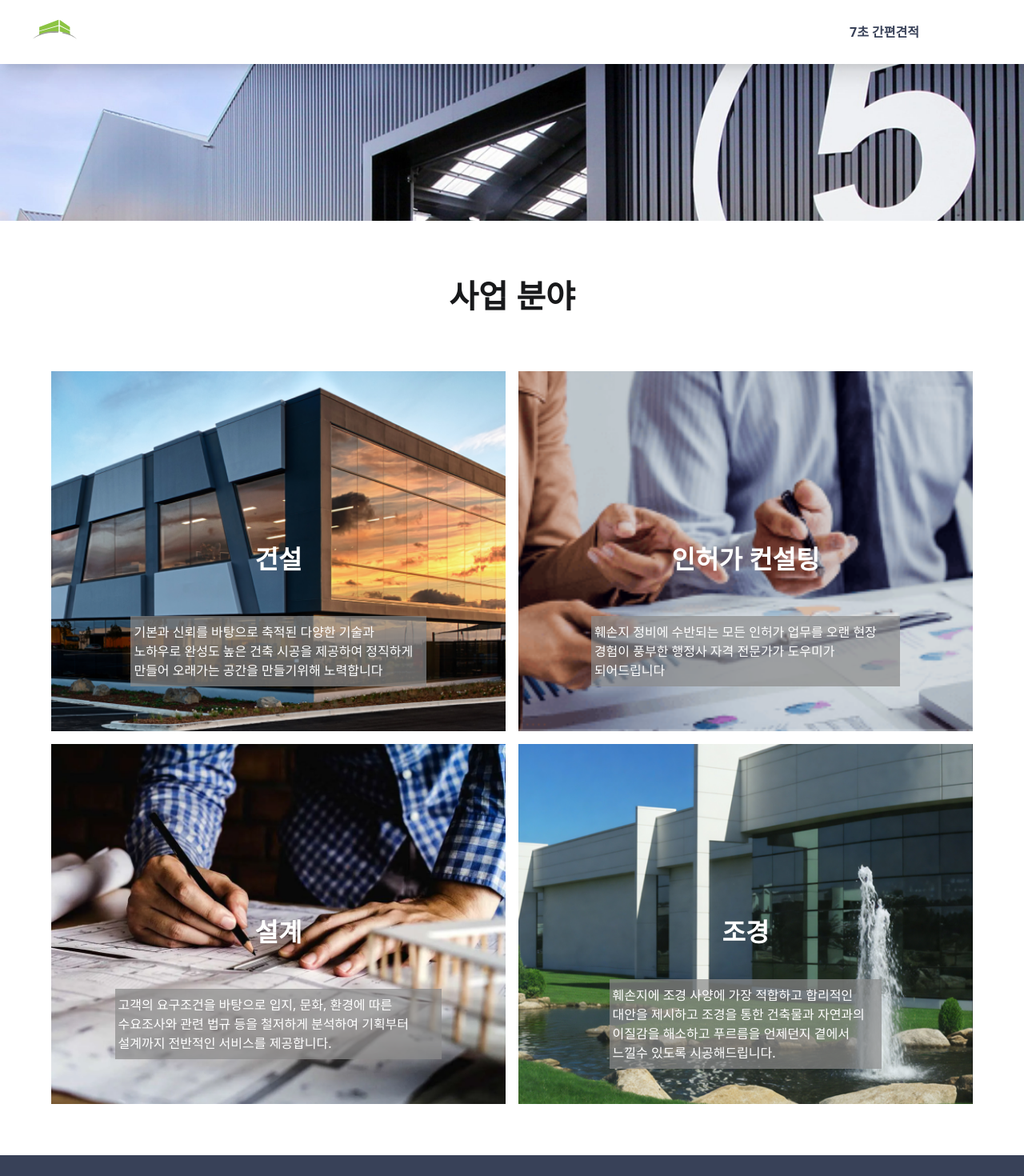
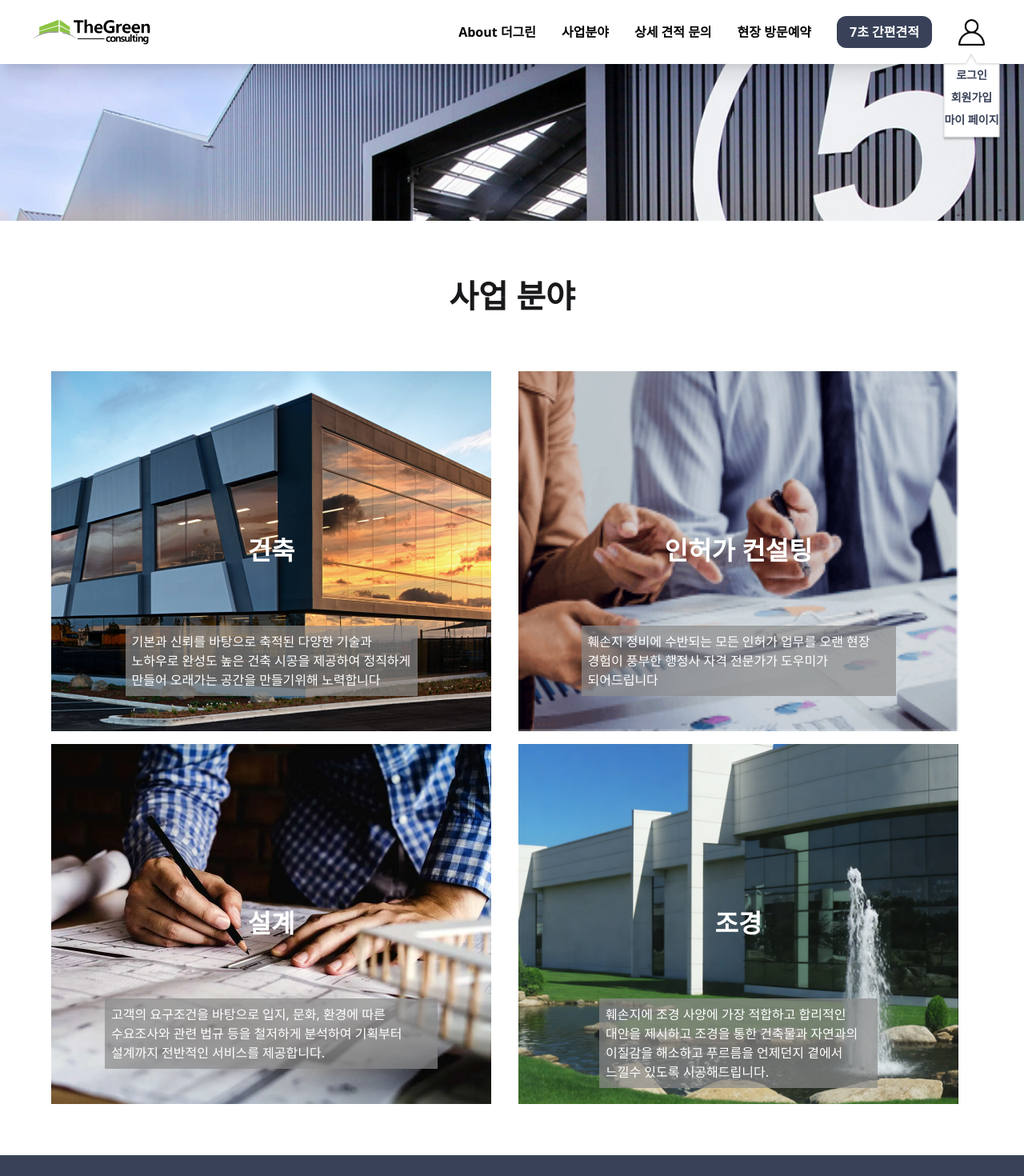
Before and after one commit to callmedukey/the-green-app, a Next.js app: page /tasks in a window 1280 px wide. Shown: the top 1470 px of the page at 80% size. Built offline with nearby package versions, Linux system fonts and the light colour scheme; no server answers.

Commit message:
color updates and images updates

```diff
--- a/app/globals.css
+++ b/app/globals.css
@@ -24,7 +24,7 @@
     --border: 223 30% 82%;
     --input: 223 30% 50%;
     --ring: 223 22.2% 28.2%;
-
+    --orange: 32 99% 62%;
     --gray: 0 0% 22.4%;
     --secondary-gray: 0 0% 65.5%;
     --tertiary-gray: 0 0% 43.9%;
@@ -66,50 +66,6 @@
   }
   body {
     @apply bg-background text-foreground;
-  }
-
-  .balloon {
-    background-image: url("/balloon.png");
-  }
-
-  .tasks-construction {
-    background-image: url("/tasks-construction.webp");
-  }
-
-  .tasks-consulting {
-    background-image: url("/consulting.png");
-  }
-
-  .tasks-architecture {
-    background-image: url("/tasks-architecture.webp");
-  }
-
-  .tasks-landscape {
-    background-image: url("/tasks-landscape.webp");
-  }
-
-  .result {
-    background-image: url("/result.webp");
-  }
-
-  .warehouse {
-    background-image: url("/main-warehouse.webp");
-  }
-
-  .blueprint {
-    background-image: url("/blueprint.png");
-  }
-
-  .ware-construction {
-    background-image: url("/ware-construction.webp");
-  }
-
-  .consulting {
-    background-image: url("/consulting.png");
-  }
-
-  .landscape {
-    background-image: url("/landscape.png");
   }
 
   .max-width-tg {
--- a/app/tasks/page.tsx
+++ b/app/tasks/page.tsx
@@ -1,4 +1,8 @@
 import Image from "next/image";
+import construction from "@/public/tasks-construction.webp";
+import consulting from "@/public/consulting.png";
+import architecture from "@/public/tasks-architecture.webp";
+import landscape from "@/public/tasks-landscape.webp";
 
 const page = () => {
   return (
@@ -13,36 +17,76 @@ const page = () => {
       />
       <h1 className="text-center text-[40px] font-bold mb-16">사업 분야</h1>
       <section className="max-w-6xl mx-auto w-full grid md:grid-cols-2 gap-4 text-white">
-        <div className="tasks-construction bg-cover bg-center h-[450px] grid grid-rows-[70%_30%] place-items-center items-center">
-          <h2 className="text-[32px] font-bold mb-14 mt-auto">건설</h2>
-          <p className="mb-16 px-1 bg-finalGray/70 max-w-[65%] break-keep p-2 font-medium w-full">
+        <div className="pt-[200px] px-[78px] h-[450px] relative w-[550px] grid grid-rows-[200px_auto]">
+          <Image
+            src={construction}
+            alt="건설"
+            fill
+            placeholder="blur"
+            className="object-fill -z-10"
+            quality={100}
+          />
+          <div className="flex flex-col gap-y-[70px]">
+            <h2 className="text-[32px] font-bold text-center">건축</h2>
+            <p className="bg-finalGray/70 max-w-[365px] mx-auto break-keep p-2 font-medium w-full">
               기본과 신뢰를 바탕으로 축적된 다양한 기술과 노하우로 완성도 높은
               건축 시공을 제공하여 정직하게 만들어 오래가는 공간을 만들기위해
               노력합니다
             </p>
           </div>
-        <div className="tasks-consulting bg-cover bg-center h-[450px] grid grid-rows-[70%_30%] place-items-center items-center">
-          <h2 className="text-[32px] font-bold mb-14 mt-auto">인허가 컨설팅</h2>
-          <p className="mb-16 px-1 bg-finalGray/70 max-w-[68%] break-keep p-2 font-medium w-full">
+        </div>
+        <div className="pt-[200px] px-[78px] h-[450px] relative w-[550px] grid grid-rows-[200px_auto]">
+          <Image
+            src={consulting}
+            alt="인허가 컨설턴트"
+            fill
+            placeholder="blur"
+            className="object-fill -z-10"
+            quality={100}
+          />
+          <div className="flex flex-col gap-y-[70px]">
+            <h2 className="text-[32px] font-bold text-center">인허가 컨설팅</h2>
+            <p className="bg-finalGray/70 max-w-[393px] break-keep p-2 font-medium w-full mx-auto">
               훼손지 정비에 수반되는 모든 인허가 업무를 오랜 현장 경험이 풍부한
               행정사 자격 전문가가 도우미가 되어드립니다
             </p>
           </div>
-        <div className="tasks-architecture bg-cover bg-center h-[450px] grid grid-rows-[70%_30%] place-items-center items-center">
-          <h2 className="text-[32px] font-bold mb-14 mt-auto">설계</h2>
-          <p className="mb-16 px-1 bg-finalGray/70 max-w-[72%] break-keep p-2 font-medium w-full">
+        </div>
+        <div className="pt-[200px] px-[67px] h-[450px] relative w-[550px] grid grid-rows-[200px_auto]">
+          <Image
+            src={architecture}
+            alt="설계"
+            fill
+            placeholder="blur"
+            className="object-fill -z-10"
+            quality={100}
+          />
+          <div className="flex flex-col gap-y-[70px]">
+            <h2 className="text-[32px] font-bold text-center">설계</h2>
+            <p className="bg-finalGray/70 max-w-[500px] break-keep p-2 font-medium w-full mx-auto">
               고객의 요구조건을 바탕으로 입지, 문화, 환경에 따른 수요조사와 관련
               법규 등을 철저하게 분석하여 기획부터 설계까지 전반적인 서비스를
               제공합니다.
             </p>
           </div>
-        <div className="tasks-landscape bg-cover bg-center h-[450px] grid grid-rows-[70%_30%] place-items-center items-center">
-          <h2 className="text-[32px] font-bold mb-14 mt-auto">조경</h2>
-          <p className="mb-16 px-1 bg-finalGray/70 max-w-[60%] break-keep p-2 font-medium w-full">
+        </div>
+        <div className="pt-[200px] px-[101px] h-[450px] relative w-[550px] grid grid-rows-[200px_auto]">
+          <Image
+            src={landscape}
+            alt="조경"
+            fill
+            placeholder="blur"
+            className="object-fill -z-10"
+            quality={100}
+          />
+          <div className="flex flex-col gap-y-[70px]">
+            <h2 className="text-[32px] font-bold text-center">조경</h2>
+            <p className="bg-finalGray/70 max-w-[500px] break-keep p-2 font-medium w-full mx-auto">
               훼손지에 조경 사양에 가장 적합하고 합리적인 대안을 제시하고 조경을
               통한 건축물과 자연과의 이질감을 해소하고 푸르름을 언제던지 곁에서
               느낄수 있도록 시공해드립니다.
             </p>
+          </div>
         </div>
       </section>
     </main>
--- a/components/layout/Header.tsx
+++ b/components/layout/Header.tsx
@@ -8,6 +8,7 @@ import blackLogo from "@/public/black-account.svg";
 import whiteLogo from "@/public/white-account.svg";
 import { cn } from "@/lib/utils";
 import { Session } from "next-auth";
+import Balloon from "@/public/balloon.png";
 
 const Header = ({ session }: { session: Session | null }) => {
   const [scrolled, setScrolled] = useState(false);
@@ -18,8 +19,8 @@ const Header = ({ session }: { session: Session | null }) => {
   });
   return (
     <header
-      className={`fixed top-0 left-0 z-50 w-full text-white flex items-center justify-center hover:bg-white hover:shadow-xl
-      transition-all duration-300 ease-out
+      className={`fixed top-0 left-0 z-50 w-full text-white flex items-center justify-center hover:bg-white hover:shadow-xl hover:text-black
+      transition-all duration-300 ease-out group
       ${scrolled ? "bg-white shadow-xl" : "bg-primary shadow-none"}`}
     >
       <div className="h-20 flex items-center lg:justify-center max-width-tg sm:px-12 px-6">
@@ -59,6 +60,7 @@ const Header = ({ session }: { session: Session | null }) => {
               />
             </g>
             <path
+              className="group-hover:fill-black"
               fill={scrolled ? "black" : "white"}
               d="
   M 256.85 41.97
@@ -115,6 +117,7 @@ const Header = ({ session }: { session: Session | null }) => {
             />
             <path
               fill={scrolled ? "black" : "white"}
+              className="group-hover:fill-black"
               d="
   M 371.69 54.82
   L 360.71 54.82
@@ -143,6 +146,7 @@ const Header = ({ session }: { session: Session | null }) => {
             />
             <path
               fill={scrolled ? "black" : "white"}
+              className="group-hover:fill-black"
               d="
   M 218.58 19.74
   Q 229.63 19.75 240.38 19.76
@@ -167,6 +171,7 @@ const Header = ({ session }: { session: Session | null }) => {
             />
             <path
               fill={scrolled ? "black" : "white"}
+              className="group-hover:fill-black"
               d="
   M 301.65 60.70
   Q 302.76 70.65 313.07 70.79
@@ -195,6 +200,7 @@ const Header = ({ session }: { session: Session | null }) => {
             />
             <path
               fill={scrolled ? "black" : "white"}
+              className="group-hover:fill-black"
               d="
   M 430.71 60.85
   Q 431.52 69.80 440.52 70.69
@@ -224,6 +230,7 @@ const Header = ({ session }: { session: Session | null }) => {
             />
             <path
               fill={scrolled ? "black" : "white"}
+              className="group-hover:fill-black"
               d="
   M 473.80 60.24
   Q 473.44 60.24 473.46 60.61
@@ -254,6 +261,7 @@ const Header = ({ session }: { session: Session | null }) => {
             />
             <path
               fill={scrolled ? "black" : "white"}
+              className="group-hover:fill-black"
               d="
   M 519.20 42.43
   C 520.08 41.48 520.98 39.97 521.75 39.31
@@ -280,6 +288,7 @@ const Header = ({ session }: { session: Session | null }) => {
             />
             <path
               fill={scrolled ? "black" : "white"}
+              className="group-hover:fill-black"
               d="
   M 403.41 43.40
   Q 404.14 41.46 405.25 40.01
@@ -371,6 +380,7 @@ const Header = ({ session }: { session: Session | null }) => {
             />
             <rect
               fill={scrolled ? "black" : "white"}
+              className="group-hover:fill-black"
               x="456.29"
               y="83.16"
               width="6.32"
@@ -379,6 +389,7 @@ const Header = ({ session }: { session: Session | null }) => {
             />
             <ellipse
               fill={scrolled ? "black" : "white"}
+              className="group-hover:fill-black"
               cx="0.00"
               cy="0.00"
               transform="translate(485.15,86.77) rotate(1.7)"
@@ -387,6 +398,7 @@ const Header = ({ session }: { session: Session | null }) => {
             />
             <path
               fill={scrolled ? "black" : "white"}
+              className="group-hover:fill-black"
               d="
   M 475.51 94.63
   L 479.77 94.59
@@ -419,6 +431,7 @@ const Header = ({ session }: { session: Session | null }) => {
             />
             <path
               fill={scrolled ? "black" : "white"}
+              className="group-hover:fill-black"
               d="
   M 356.39 113.83
   Q 360.09 114.66 363.29 112.46
@@ -436,6 +449,7 @@ const Header = ({ session }: { session: Session | null }) => {
             />
             <path
               fill={scrolled ? "black" : "white"}
+              className="group-hover:fill-black"
               d="
   M 389.1034 108.0624
   A 11.28 11.28 0.0 0 1 377.4366 118.9419
@@ -460,6 +474,7 @@ const Header = ({ session }: { session: Session | null }) => {
             />
             <path
               fill={scrolled ? "black" : "white"}
+              className="group-hover:fill-black"
               d="
   M 397.09 97.66
   C 398.93 95.47 400.54 94.28 403.85 94.11
@@ -486,6 +501,7 @@ const Header = ({ session }: { session: Session | null }) => {
             />
             <path
               fill={scrolled ? "black" : "white"}
+              className="group-hover:fill-black"
               d="
   M 419.72 100.81
   C 419.97 105.47 431.45 103.62 430.88 111.71
@@ -508,6 +524,7 @@ const Header = ({ session }: { session: Session | null }) => {
             />
             <path
               fill={scrolled ? "black" : "white"}
+              className="group-hover:fill-black"
               d="
   M 499.06 97.72
   A 0.32 0.31 -31.0 0 0 499.65 97.86
@@ -533,6 +550,7 @@ const Header = ({ session }: { session: Session | null }) => {
             />
             <path
               fill={scrolled ? "black" : "white"}
+              className="group-hover:fill-black"
               d="
   M 532.20 96.87
   Q 532.85 97.83 532.87 96.66
@@ -562,6 +580,7 @@ const Header = ({ session }: { session: Session | null }) => {
             />
             <path
               fill={scrolled ? "black" : "white"}
+              className="group-hover:fill-black"
               d="
   M 447.08 115.53
   C 445.00 117.99 442.94 119.12 439.28 118.92
@@ -587,6 +606,7 @@ const Header = ({ session }: { session: Session | null }) => {
             />
             <rect
               fill={scrolled ? "black" : "white"}
+              className="group-hover:fill-black"
               x="481.94"
               y="94.61"
               width="6.28"
@@ -595,6 +615,7 @@ const Header = ({ session }: { session: Session | null }) => {
             />
             <rect
               fill={scrolled ? "black" : "white"}
+              className="group-hover:fill-black"
               x="214.18"
               y="102.63"
               width="123.66"
@@ -613,6 +634,7 @@ const Header = ({ session }: { session: Session | null }) => {
             />
             <path
               fill={scrolled ? "black" : "white"}
+              className="group-hover:fill-black"
               d="
   M 210.12 105.05
   Q 210.46 105.32 210.79 105.77
@@ -628,7 +650,7 @@ const Header = ({ session }: { session: Session | null }) => {
             href="/about"
             className={cn(
               "hover-underline relative",
-              scrolled && "text-primary font-medium"
+              scrolled && "text-primary "
             )}
           >
             About 더그린
@@ -637,7 +659,7 @@ const Header = ({ session }: { session: Session | null }) => {
             href="/tasks"
             className={cn(
               "hover-underline relative",
-              scrolled && "text-primary font-medium"
+              scrolled && "text-primary "
             )}
           >
             사업분야
@@ -646,7 +668,7 @@ const Header = ({ session }: { session: Session | null }) => {
             href="/inquiry"
             className={cn(
               "hover-underline relative",
-              scrolled && "text-primary font-medium"
+              scrolled && "text-primary "
             )}
           >
             상세 견적 문의
@@ -655,7 +677,7 @@ const Header = ({ session }: { session: Session | null }) => {
             href="/booking"
             className={cn(
               "hover-underline relative",
-              scrolled && "text-primary font-medium"
+              scrolled && "text-primary "
             )}
           >
             현장 방문예약
@@ -663,21 +685,39 @@ const Header = ({ session }: { session: Session | null }) => {
 
           <Link
             href="/easy-quote"
-            className="px-4 py-2 bg-primary text-primary bg-white rounded-xl transition-colors duration-300 hover:bg-yellow-500"
+            className={cn(
+              "px-4 py-2 bg-primary text-primary bg-white rounded-xl transition-colors duration-300  group-hover:text-white group-hover:bg-primary ",
+              scrolled && "text-white bg-primary"
+            )}
           >
             7초 간편견적
           </Link>
           <div className="group relative">
             <Link href="/account" className="px-4">
               <Image
+                src={blackLogo}
+                width={35}
+                height={35}
+                className="hidden group-hover:block"
+                priority
+                alt="Account link"
+              />
+              <Image
                 src={scrolled ? blackLogo : whiteLogo}
                 width={35}
                 height={35}
+                className="group-hover:hidden"
                 priority
                 alt="Account link"
               />
             </Link>
-            <div className="group-hover:flex hidden absolute -bottom-[95px] right-[-20px] w-[75px] h-[110px] text-primary text-sm  flex-col items-center gap-2 py-4 justify-center font-bold transition-all duration-300 balloon bg-center bg-no-repeat bg-cover z-10">
+            <div className="group-hover:flex hidden absolute -bottom-[95px] right-[-20px] w-[75px] h-[110px] text-primary text-sm  flex-col items-center gap-2 py-4 justify-center font-bold transition-all duration-300 z-10">
+              <Image
+                src={Balloon}
+                fill
+                className="object-fill -z-10"
+                alt="balloon"
+              />
               {!session && (
                 <Link
                   href="/account"
--- a/components/main/MainCarousel.tsx
+++ b/components/main/MainCarousel.tsx
@@ -1,6 +1,11 @@
 "use client";
 import * as React from "react";
 import Autoplay from "embla-carousel-autoplay";
+
+import BlueprintImage from "@/public/blueprint.png";
+import WareConstructionImage from "@/public/ware-construction.webp";
+import ConsultingImage from "@/public/consulting.png";
+import LandscapeImage from "@/public/landscape.png";
 
 import { Card, CardContent } from "@/components/ui/card";
 import {
@@ -9,107 +14,108 @@ import {
   CarouselItem,
 } from "@/components/ui/carousel";
 import { cn } from "@/lib/utils";
+import Image from "next/image";
 
 const carouselArray = [
   {
     title: "설계",
     description: "1평이라도 빈틈없는 설계",
-    image: "/blueprint.png",
+    image: BlueprintImage,
   },
   {
     title: "건축",
     description: "건축 견적 시공",
-    image: "/ware-construction.webp",
+    image: WareConstructionImage,
   },
   {
     title: "인허가컨설팅",
     description: "실무경력 풍부한 행정사 자격 전문가",
-    image: "/consulting.png",
+    image: ConsultingImage,
   },
   {
     title: "조경",
     description: "건축과 하나인 조경구성",
-    image: "/landscape.png",
+    image: LandscapeImage,
   },
   {
     title: "설계",
     description: "1평이라도 빈틈없는 설계",
-    image: "/blueprint.png",
+    image: BlueprintImage,
   },
   {
     title: "건축",
     description: "건축 견적 시공",
-    image: "/ware-construction.webp",
+    image: WareConstructionImage,
   },
   {
     title: "인허가컨설팅",
     description: "실무경력 풍부한 행정사 자격 전문가",
-    image: "/consulting.png",
+    image: ConsultingImage,
   },
   {
     title: "조경",
     description: "건축과 하나인 조경구성",
-    image: "/landscape.png",
+    image: LandscapeImage,
   },
   {
     title: "설계",
     description: "1평이라도 빈틈없는 설계",
-    image: "/blueprint.png",
+    image: BlueprintImage,
   },
   {
     title: "건축",
     description: "건축 견적 시공",
-    image: "/ware-construction.webp",
+    image: WareConstructionImage,
   },
   {
     title: "인허가컨설팅",
     description: "실무경력 풍부한 행정사 자격 전문가",
-    image: "/consulting.png",
+    image: ConsultingImage,
   },
   {
     title: "조경",
     description: "건축과 하나인 조경구성",
-    image: "/landscape.png",
+    image: LandscapeImage,
   },
   {
     title: "설계",
     description: "1평이라도 빈틈없는 설계",
-    image: "/blueprint.png",
+    image: BlueprintImage,
   },
   {
     title: "건축",
     description: "건축 견적 시공",
-    image: "/ware-construction.webp",
+    image: WareConstructionImage,
   },
   {
     title: "인허가컨설팅",
     description: "실무경력 풍부한 행정사 자격 전문가",
-    image: "/consulting.png",
+    image: ConsultingImage,
   },
   {
     title: "조경",
     description: "건축과 하나인 조경구성",
-    image: "/landscape.png",
+    image: LandscapeImage,
   },
   {
     title: "설계",
     description: "1평이라도 빈틈없는 설계",
-    image: "/blueprint.png",
+    image: BlueprintImage,
   },
   {
     title: "건축",
     description: "건축 견적 시공",
-    image: "/ware-construction.webp",
+    image: WareConstructionImage,
   },
   {
     title: "인허가컨설팅",
     description: "실무경력 풍부한 행정사 자격 전문가",
-    image: "/consulting.png",
+    image: ConsultingImage,
   },
   {
     title: "조경",
     description: "건축과 하나인 조경구성",
-    image: "/landscape.png",
+    image: LandscapeImage,
   },
 ];
 
@@ -138,17 +144,15 @@ export function MainCarousel() {
           >
             <Card
               className={cn(
-                "h-[200px] w-[230px] hover:scale-y-[120%] origin-bottom transition-all duration-300 group relative !border-none",
-                carousel.image === "/blueprint.png" &&
-                  "blueprint bg-cover bg-center bg-no-repeat",
-                carousel.image === "/ware-construction.webp" &&
-                  "ware-construction bg-cover bg-center bg-no-repeat",
-                carousel.image === "/consulting.png" &&
-                  "consulting bg-cover bg-center bg-no-repeat",
-                carousel.image === "/landscape.png" &&
-                  "landscape bg-cover bg-center bg-no-repeat"
+                "h-[200px] w-[230px] hover:scale-y-[120%] origin-bottom transition-all duration-300 group relative !border-none overflow-hidden"
               )}
             >
+              <Image
+                src={carousel.image}
+                alt={carousel.title}
+                fill
+                className="object-fill object-center group-hover:scale-[110%] transition-all duration-1000"
+              />
               <CardContent
                 className={cn(
                   "bg-tertiaryGray/60 h-full w-full group-hover:h-[80px] group-hover:flex-justify-end bottom-0 absolute transition-all duration-200 origin-bottom !border-none p-4 flex items-end"
--- a/components/main/MotionArticle.tsx
+++ b/components/main/MotionArticle.tsx
@@ -15,6 +15,7 @@ const MotionArticle = () => {
           duration: 1.5,
         },
       }}
+      viewport={{ once: true }}
     >
       <div className="grid sm:grid-cols-[55%_45%] grid-cols-2 w-full">
         <div className="space-y-4">
--- a/tailwind.config.ts
+++ b/tailwind.config.ts
@@ -40,6 +40,7 @@ const config = {
         ring: "hsl(var(--ring))",
         background: "hsl(var(--background))",
         foreground: "hsl(var(--foreground))",
+        orange: "hsl(var(--orange))",
         primary: {
           DEFAULT: "hsl(var(--primary))",
           foreground: "hsl(var(--primary-foreground))",
```
Also changed, not shown: app/about/page.tsx (+5 -5 lines), app/easy-quote/result/page.tsx (+15 -9 lines), app/page.tsx (+15 -6 lines). Lines whose indentation alone changed are shown as unchanged.
